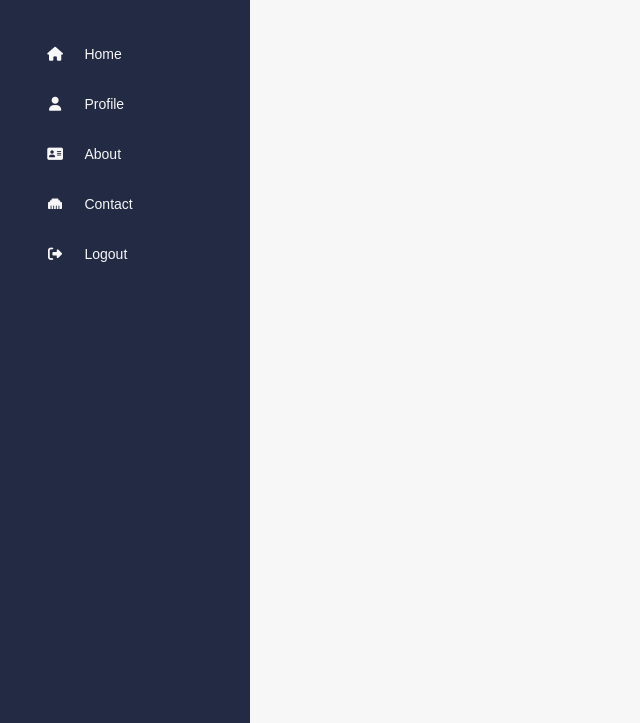
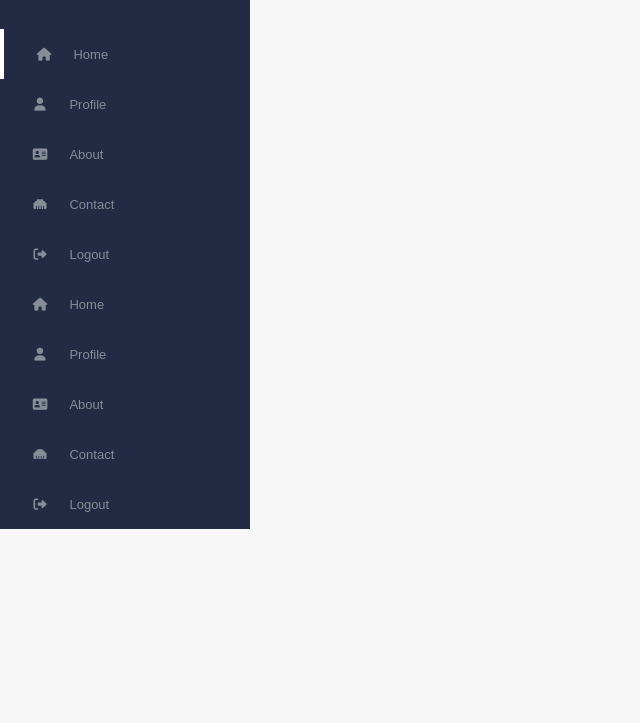
Before and after one commit to Elijahscriptdev/H-business-task, a plain HTML site: page index.html in a window 1280 px wide. Shown: the part 77-800 px from the top of the page, without its empty margins (0-640 px from the left). Drawn offline with Linux system fonts and the light colour scheme.

Commit message:
style links on sidebar

```diff
--- a/index.html
+++ b/index.html
@@ -38,6 +38,26 @@
             <i class="fas fa-sign-out-alt"></i>
             <a href="index.html">Logout</a>
           </li>
+          <li>
+            <i class="fas fa-home"></i>
+            <a href="index.html">Home</a>
+          </li>
+          <li>
+            <i class="fas fa-user"></i>
+            <a href="index.html">Profile</a>
+          </li>
+          <li>
+            <i class="fas fa-address-card"></i>
+            <a href="index.html">About</a>
+          </li>
+          <li>
+            <i class="fas fa-ethernet"></i>
+            <a href="index.html">Contact</a>
+          </li>
+          <li>
+            <i class="fas fa-sign-out-alt"></i>
+            <a href="index.html">Logout</a>
+          </li>
         </ul>
       </div>
     </section>
--- a/styles.css
+++ b/styles.css
@@ -1,9 +1,9 @@
 :root {
   --blue: #222a44;
   --cream: #f7f7f7;
-  --white: #ffffff;
-  --link-hover: bisque;
-  --link-hover-background: #464C62;
+  --white: rgb(134, 141, 151);
+  --link-hover: #ffffff;
+  --link-hover-background: #3a4057;
 }
 
 * {
@@ -36,13 +36,9 @@ a {
   width: 250px;
   height: 100%;
   background-color: var(--blue);
-  position: fixed;
-  top: 0;
-  left: 0;
   z-index: 9999;
-  transition: transform 0.3s ease-in-out;
-  padding: 30px 10px 0 10px;
-  color: var(--cream);
+  padding: 30px 0px 0 0px;
+  color: var(--white);
 }
 
 #side__menu .side__menu__links {
@@ -50,7 +46,22 @@ a {
 }
 
 #side__menu .side__menu__links ul li {
-  padding: 10px 30px;
+  padding: 10px 0px;
+  transition: 0.4s ease;
+}
+
+#side__menu .side__menu__links ul li:hover {
+  background: var(--link-hover-background);
+  cursor: pointer;
+}
+
+#side__menu .side__menu__links ul li:nth-child(1) {
+  border-left: 4px solid var(--link-hover);
+}
+
+#side__menu .side__menu__links ul li:hover i,
+#side__menu .side__menu__links ul li:hover a {
+  color: var(--link-hover);
 }
 
 #side__menu .side__menu__links ul li i {
@@ -59,17 +70,12 @@ a {
   line-height: 30px;
   text-align: center;
   border-radius: 50%;
-  font-size: 14px;
-  margin-right: 10px;
+  font-size: 13px;
+  margin: 0 10px 0 25px;
 }
 
 #side__menu .side__menu__links ul li a {
-  font-size: 14px;
+  font-size: 13px;
   font-weight: 300px;
+  transition: 0.4s ease;
 }
-
-#side__menu .side__menu__links ul li:hover {
-  color: var(--link-hover);
-  background: var(--link-hover-background);
-  border-radius: 10px;
-}
```
